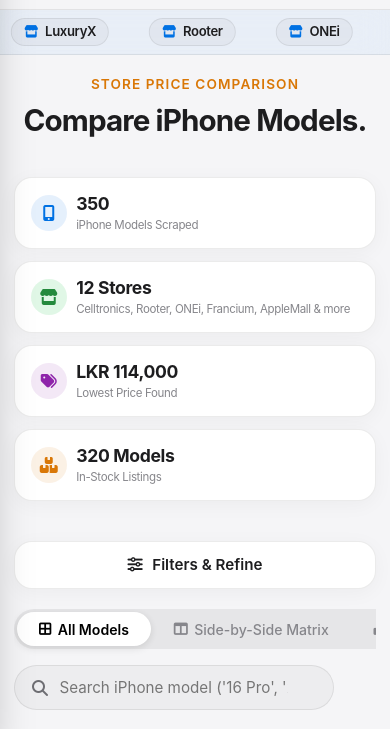
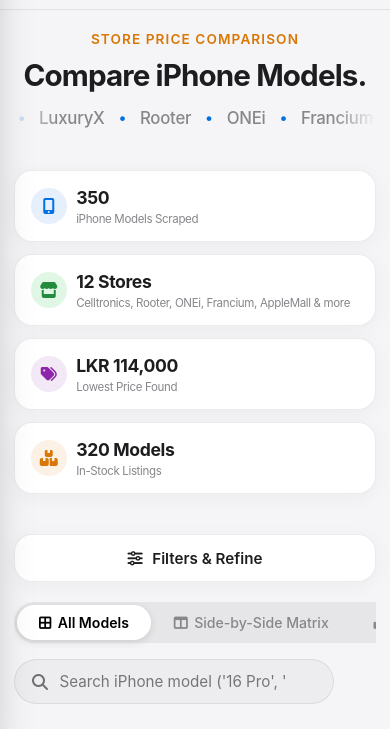
Before and after one commit to gihansgamage/iPhone, a plain HTML site: page index.html in a window 390 px wide. Shown: the part 89-818 px from the top of the page. Drawn offline with nearby package versions, Linux system fonts and the light colour scheme.

Commit message:
Place clean text moving store ticker directly under Compare iPhone Models title

```diff
--- a/index.html
+++ b/index.html
@@ -40,42 +40,42 @@
         </div>
     </header>
 
-    <!-- Moving Stores Ticker Banner (Right to Left) -->
-    <div class="ticker-banner">
-        <div class="ticker-track">
-            <span class="ticker-item"><i class="fa-solid fa-store"></i> Celltronics</span>
-            <span class="ticker-item"><i class="fa-solid fa-store"></i> Greenware</span>
-            <span class="ticker-item"><i class="fa-solid fa-store"></i> LuxuryX</span>
-            <span class="ticker-item"><i class="fa-solid fa-store"></i> Rooter</span>
-            <span class="ticker-item"><i class="fa-solid fa-store"></i> ONEi</span>
-            <span class="ticker-item"><i class="fa-solid fa-store"></i> Francium</span>
-            <span class="ticker-item"><i class="fa-solid fa-store"></i> Apple Mall</span>
-            <span class="ticker-item"><i class="fa-solid fa-store"></i> Genius Mobile</span>
-            <span class="ticker-item"><i class="fa-solid fa-store"></i> XMobile</span>
-            <span class="ticker-item"><i class="fa-solid fa-store"></i> Apple iStore</span>
-            <span class="ticker-item"><i class="fa-solid fa-store"></i> Laser Mobile</span>
-            <span class="ticker-item"><i class="fa-solid fa-store"></i> Smart Mobile</span>
-            <!-- Looping Copy -->
-            <span class="ticker-item"><i class="fa-solid fa-store"></i> Celltronics</span>
-            <span class="ticker-item"><i class="fa-solid fa-store"></i> Greenware</span>
-            <span class="ticker-item"><i class="fa-solid fa-store"></i> LuxuryX</span>
-            <span class="ticker-item"><i class="fa-solid fa-store"></i> Rooter</span>
-            <span class="ticker-item"><i class="fa-solid fa-store"></i> ONEi</span>
-            <span class="ticker-item"><i class="fa-solid fa-store"></i> Francium</span>
-            <span class="ticker-item"><i class="fa-solid fa-store"></i> Apple Mall</span>
-            <span class="ticker-item"><i class="fa-solid fa-store"></i> Genius Mobile</span>
-            <span class="ticker-item"><i class="fa-solid fa-store"></i> XMobile</span>
-            <span class="ticker-item"><i class="fa-solid fa-store"></i> Apple iStore</span>
-            <span class="ticker-item"><i class="fa-solid fa-store"></i> Laser Mobile</span>
-            <span class="ticker-item"><i class="fa-solid fa-store"></i> Smart Mobile</span>
-        </div>
-    </div>
-
     <div class="app-container">
         <!-- Apple Hero Header -->
         <section class="apple-hero-section">
             <div class="hero-tag">Store Price Comparison</div>
             <h1 class="hero-title">Compare iPhone Models.</h1>
+
+            <!-- Clean Moving Stores Text Ticker (Right to Left) under title -->
+            <div class="hero-ticker-wrapper">
+                <div class="hero-ticker-track">
+                    <span class="hero-ticker-text">Celltronics</span> <span class="ticker-dot">•</span>
+                    <span class="hero-ticker-text">Greenware</span> <span class="ticker-dot">•</span>
+                    <span class="hero-ticker-text">LuxuryX</span> <span class="ticker-dot">•</span>
+                    <span class="hero-ticker-text">Rooter</span> <span class="ticker-dot">•</span>
+                    <span class="hero-ticker-text">ONEi</span> <span class="ticker-dot">•</span>
+                    <span class="hero-ticker-text">Francium</span> <span class="ticker-dot">•</span>
+                    <span class="hero-ticker-text">Apple Mall</span> <span class="ticker-dot">•</span>
+                    <span class="hero-ticker-text">Genius Mobile</span> <span class="ticker-dot">•</span>
+                    <span class="hero-ticker-text">XMobile</span> <span class="ticker-dot">•</span>
+                    <span class="hero-ticker-text">Apple iStore</span> <span class="ticker-dot">•</span>
+                    <span class="hero-ticker-text">Laser Mobile</span> <span class="ticker-dot">•</span>
+                    <span class="hero-ticker-text">Smart Mobile</span> <span class="ticker-dot">•</span>
+                    <!-- Looping Copy -->
+                    <span class="hero-ticker-text">Celltronics</span> <span class="ticker-dot">•</span>
+                    <span class="hero-ticker-text">Greenware</span> <span class="ticker-dot">•</span>
+                    <span class="hero-ticker-text">LuxuryX</span> <span class="ticker-dot">•</span>
+                    <span class="hero-ticker-text">Rooter</span> <span class="ticker-dot">•</span>
+                    <span class="hero-ticker-text">ONEi</span> <span class="ticker-dot">•</span>
+                    <span class="hero-ticker-text">Francium</span> <span class="ticker-dot">•</span>
+                    <span class="hero-ticker-text">Apple Mall</span> <span class="ticker-dot">•</span>
+                    <span class="hero-ticker-text">Genius Mobile</span> <span class="ticker-dot">•</span>
+                    <span class="hero-ticker-text">XMobile</span> <span class="ticker-dot">•</span>
+                    <span class="hero-ticker-text">Apple iStore</span> <span class="ticker-dot">•</span>
+                    <span class="hero-ticker-text">Laser Mobile</span> <span class="ticker-dot">•</span>
+                    <span class="hero-ticker-text">Smart Mobile</span> <span class="ticker-dot">•</span>
+                </div>
+            </div>
         </section>
 
         <!-- Stats Overview Banner -->
--- a/styles.css
+++ b/styles.css
@@ -97,58 +97,42 @@
     transition: background 0.3s ease;
 }
 
-/* Moving Stores Ticker Banner (Right to Left) */
-.ticker-banner {
-    position: sticky;
-    top: 57px;
-    z-index: 89;
+/* Hero Plain Text Ticker (Moving Right to Left) */
+.hero-ticker-wrapper {
     width: 100%;
+    max-width: 800px;
+    margin: 0.85rem auto 0;
     overflow: hidden;
-    background: rgba(0, 113, 227, 0.05);
-    backdrop-filter: saturate(180%) blur(15px);
-    -webkit-backdrop-filter: saturate(180%) blur(15px);
-    border-bottom: 1px solid var(--apple-card-border);
-    padding: 0.5rem 0;
     white-space: nowrap;
+    position: relative;
+    mask-image: linear-gradient(to right, transparent, black 12%, black 88%, transparent);
+    -webkit-mask-image: linear-gradient(to right, transparent, black 12%, black 88%, transparent);
 }
 
-[data-theme="dark"] .ticker-banner {
-    background: rgba(255, 255, 255, 0.04);
+.hero-ticker-track {
+    display: inline-flex;
+    align-items: center;
+    gap: 0.85rem;
+    animation: hero-ticker-move 32s linear infinite;
 }
 
-.ticker-track {
-    display: inline-flex;
-    gap: 2.5rem;
-    animation: ticker-move 30s linear infinite;
-}
-
-.ticker-track:hover {
+.hero-ticker-track:hover {
     animation-play-state: paused;
 }
 
-.ticker-item {
-    display: inline-flex;
-    align-items: center;
-    gap: 0.45rem;
-    font-size: 0.82rem;
-    font-weight: 600;
-    color: var(--apple-text);
-    background: rgba(0, 0, 0, 0.03);
-    padding: 0.2rem 0.75rem;
-    border-radius: var(--radius-pill);
-    border: 1px solid var(--apple-card-border);
+.hero-ticker-text {
+    font-size: 1.05rem;
+    font-weight: 500;
+    color: var(--apple-text-secondary);
+    letter-spacing: -0.015em;
 }
 
-[data-theme="dark"] .ticker-item {
-    background: rgba(255, 255, 255, 0.05);
+.ticker-dot {
+    color: var(--apple-blue);
+    font-size: 0.95rem;
 }
 
-.ticker-item i {
-    color: var(--apple-blue);
-    font-size: 0.78rem;
-}
-
-@keyframes ticker-move {
+@keyframes hero-ticker-move {
     0% { transform: translateX(0); }
     100% { transform: translateX(-50%); }
 }
```
